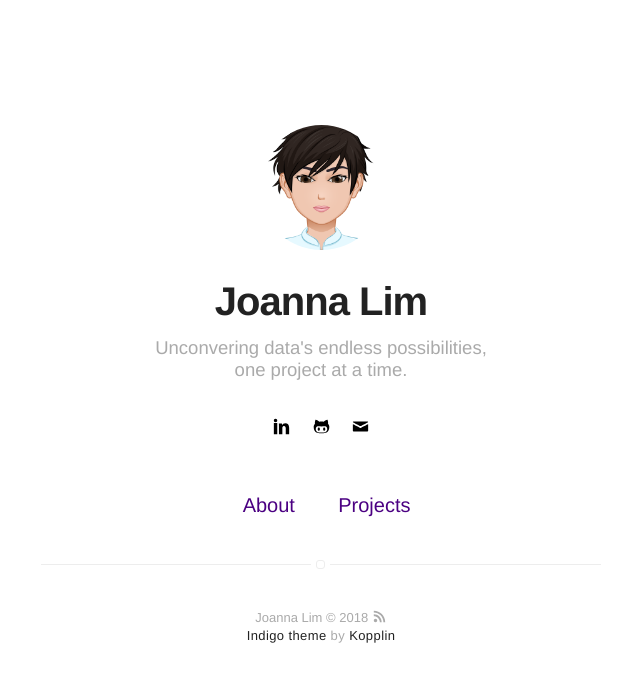
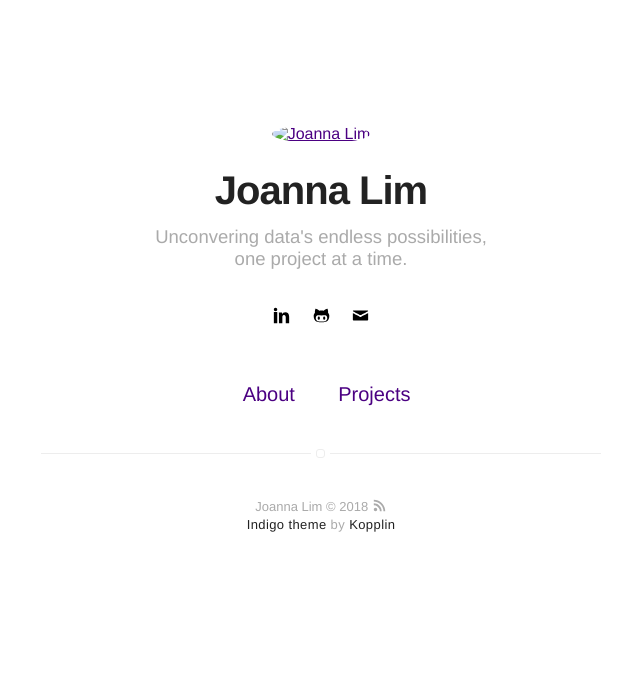
Before and after one commit to jnnlmn/jnnlmn.github.io, a Jekyll site: the page built from index.html, in a window 1280 px wide. Shown: the top 682 px of the page, without its empty margins (319-959 px from the left). Built offline with Jekyll 4.4.1, drawn with Linux system fonts in a browser that asks for light colours.

Commit message:
Update _config.yml

```diff
--- a/_config.yml
+++ b/_config.yml
@@ -8,7 +8,7 @@ description: A blog about data science and stuff related
 # if it's an external image, update below for true
 # better with square images
 external-image: false
-picture: assets/images/myAvatar.png
+picture:
 
 # If you want to include your resume, set to true
 # and specify source (external or local).
```
